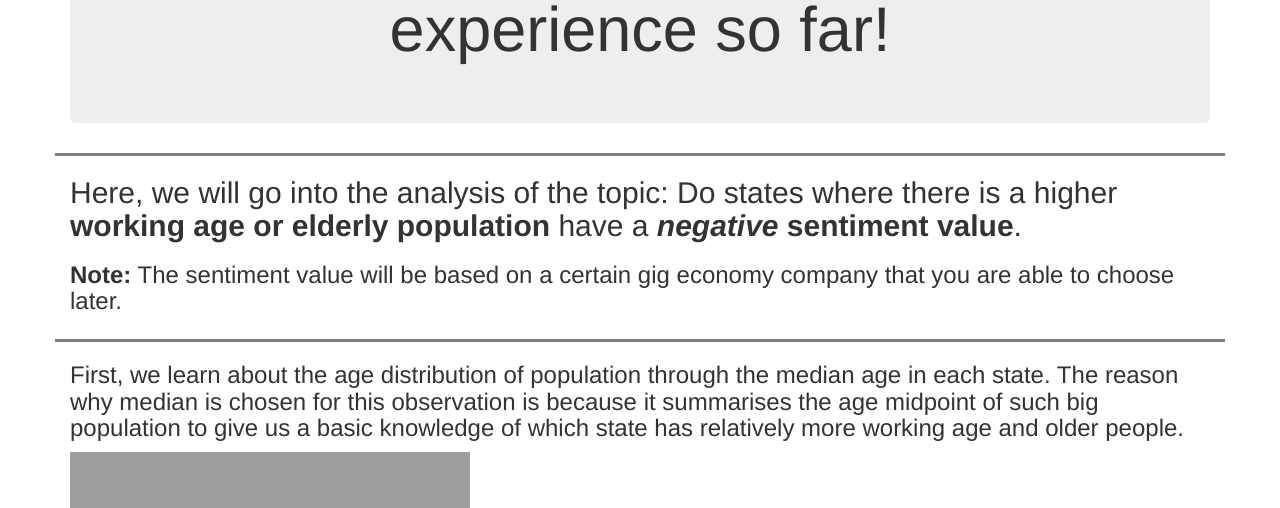
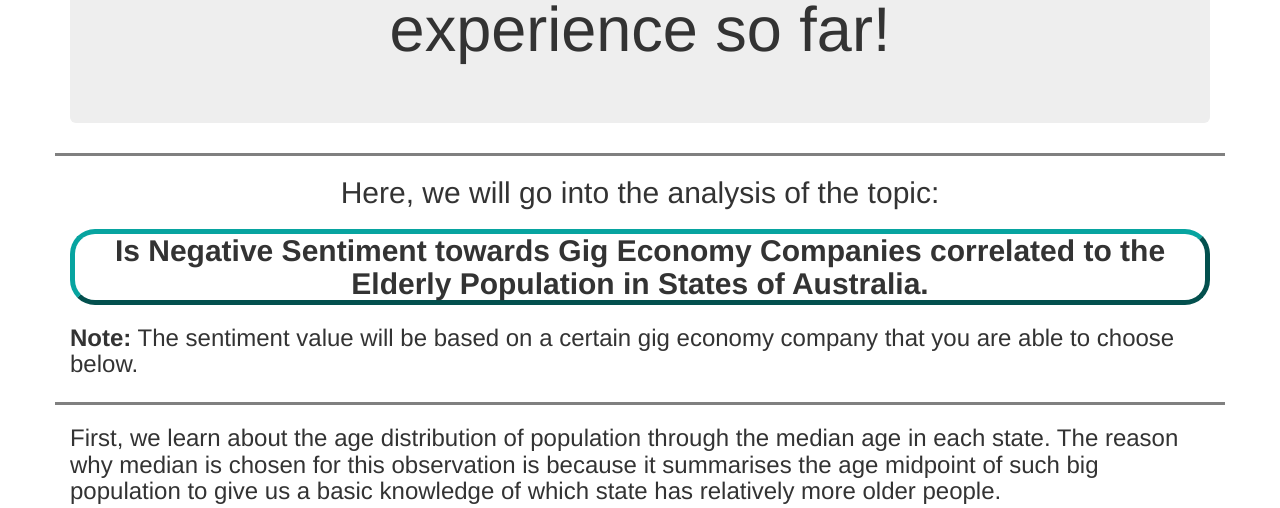
Before and after one commit to qchye/CloudComputingProject2_g33, a Flask app: template ansible/roles/application-frontend/files/frontend-app/app/templates/state_sentiment_pop.html in a window 1280 px wide. Shown: the part 197-705 px from the top of the page. Run offline with Flask 2, Linux system fonts and the light colour scheme; the template is opened without the code that fills it: most values are stand-ins (such as "Sample title", 1, 10 or a date in 2020); some libraries are stand-ins or nearby versions; grey boxes are pictures that could not be loaded.

Commit message:
done sentiment vs elderly population page

```diff
--- a/ansible/roles/application-frontend/files/frontend-app/app/app.py
+++ b/ansible/roles/application-frontend/files/frontend-app/app/app.py
@@ -2,6 +2,8 @@ import controller
 from flask import Flask, render_template, flash, redirect, url_for, session, request, logging, send_from_directory
 
 app = Flask(__name__, static_url_path='')
+
+app.config['SEND_FILE_MAX_AGE_DEFAULT'] = 0
 
 # Index
 @app.route('/')
@@ -24,23 +26,25 @@ def scenario():
         if id == "rohan":
             return render_template('about.html')
         if id == "alvin":
-            return render_template('about.html')
+            return render_template('state_sentiment_pop.html')
 
 
+# Sentiment vs Elderly Population
 @app.route('/sentiment_pop', methods=['GET', 'POST'])
 def sentimentPop():
     median_age_path = controller.GetMedAgePopulation()
-    wa_pop_path = controller.GetWAPopPercentage()
     elderly_pop_path = controller.GetElderlyPopPercentage()
+    keywords_with_data = controller.GetUsefulKeywords()
 
     if request.method == 'POST':
         selected = request.form['keyword']
-        keyword_sentiment_path = controller.GetKeywordSentiment(selected)
-        print("here " + selected)
 
-        return render_template('state_sentiment_pop.html', median_age_path=median_age_path, wa_pop_path=wa_pop_path, elderly_pop_path=elderly_pop_path, keyword_sentiment_path=keyword_sentiment_path)
+        (keyword_sentiment_path, isHypothesisTrue, isTasNegative, isSANegative,
+         lowestSentState, lowestSentValue) = controller.GetKeywordSentiment(selected)
 
-    return render_template('state_sentiment_pop.html', median_age_path=median_age_path, wa_pop_path=wa_pop_path, elderly_pop_path=elderly_pop_path)
+        return render_template('state_sentiment_pop.html', median_age_path=median_age_path, elderly_pop_path=elderly_pop_path, keyword_sentiment_path=keyword_sentiment_path, keywords_with_data=keywords_with_data, isHypothesisTrue=isHypothesisTrue, isTasNegative=isTasNegative, isSANegative=isSANegative, lowestSentState=lowestSentState, lowestSentValue=lowestSentValue)
+
+    return render_template('state_sentiment_pop.html', median_age_path=median_age_path, elderly_pop_path=elderly_pop_path, keywords_with_data=keywords_with_data)
 
 
 # Getting css file
--- a/ansible/roles/application-frontend/files/frontend-app/app/content/gigeco.css
+++ b/ansible/roles/application-frontend/files/frontend-app/app/content/gigeco.css
@@ -56,14 +56,8 @@ p {
   font-size: 30px;
 }
 
-.column {
-  flex: 50%;
+.sentiment-title-border {
+  text-align: center;
+  border: 5px outset #07a4a0;
+  border-radius: 25px;
 }
-
-.row {
-  display: flex;
-}
-
-#sentiment_img {
-  display: none;
-}
--- a/ansible/roles/application-frontend/files/frontend-app/app/templates/state_sentiment_pop.html
+++ b/ansible/roles/application-frontend/files/frontend-app/app/templates/state_sentiment_pop.html
@@ -7,9 +7,19 @@
 <div>
   <div class="row form-group border-top">
     <div class="col-lg-12">
-      <h2>Here, we will go into the analysis of the topic: Do states where there is a higher <strong>working age or elderly population</strong></population> have a <strong><em>negative</em> sentiment value</strong>.
+      <h2 style="text-align: center;">
+        Here, we will go into the analysis of the topic:
       </h2>
-      <h3><strong>Note:</strong> The sentiment value will be based on a certain gig economy company that you are able to choose later.
+      <h2 class="sentiment-title-border">
+        <strong
+          >Is Negative Sentiment towards Gig Economy Companies correlated to the
+          Elderly Population in States of Australia.</strong
+        >
+      </h2>
+
+      <h3>
+        <strong>Note:</strong> The sentiment value will be based on a certain
+        gig economy company that you are able to choose below.
       </h3>
     </div>
   </div>
@@ -18,9 +28,22 @@
 <div>
   <div class="row form-group border-top">
     <div class="col-lg-12">
-      <h3>First, we learn about the age distribution of population through the median age in each state. The reason why median is chosen for this observation is because it summarises the age midpoint of such big population to give us a basic knowledge of which state has relatively more working age and older people.</h3>
+      <h3>
+        First, we learn about the age distribution of population through the
+        median age in each state. The reason why median is chosen for this
+        observation is because it summarises the age midpoint of such big
+        population to give us a basic knowledge of which state has relatively
+        more older people.
+      </h3>
+
       <img src="{{median_age_path}}" />
-      <h3>From the bar chart above, we can see that South Australia and Tasmania have a higher median age which are 41.7 and 42 respectively whereas Northern Territory has 32.2 median age which is the lowest among all of the states in Australia.</h3>
+
+      <h3>
+        From the bar chart above, we can see that South Australia and Tasmania
+        have a higher median age which are 41.7 and 42 respectively whereas
+        Northern Territory has 32.2 median age which is the lowest among all of
+        the states in Australia.
+      </h3>
     </div>
   </div>
 </div>
@@ -28,20 +51,16 @@
 <div>
   <div class="row form-group border-top">
     <div class="col-lg-12">
+      <h3>Next, we look at the population of elderly people in each state</h3>
 
-      <h3>Next, we look at the population of working age and elderly people in each state</h3>
+      <img src="{{elderly_pop_path}}" />
 
-      <div class="row">
-        <div class="column">
-          <img src="{{wa_pop_path}}" />
-        </div>
-        <div class="column">
-          <img src="{{elderly_pop_path}}" />
-        </div>
-      </div>
-
-      <h3>From the working age population and elderly population figures above, we can see that it gives similar result through using median, i.e, South Australia and Tasmania have highest percentage of elderly whereas Northern Territory has the lowest elderly population</h3>
-
+      <h3>
+        From the elderly population figures above, we can see that it gives
+        similar result through using median, i.e, South Australia and Tasmania
+        have highest percentage of elderly whereas Northern Territory has the
+        lowest elderly population
+      </h3>
     </div>
   </div>
 </div>
@@ -49,28 +68,93 @@
 <div>
   <div class="row form-group border-top">
     <div class="col-lg-12">
+      <h3>
+        Now, it is time to observe how the
+        <strong>sentiment value (positive or negative)</strong> analysed through
+        the harvested Twitter data based on a gig economy companies correlates
+        with the elderly population in each states.
+      </h3>
 
-      <h3>Now, it is time to observe how the Twitter data regarding the <strong>sentiment value (positive or negative)</strong> based on a certain gig economy company correlates with the working age and elderly population in each states</h3>
-
-      <form action="/sentiment_pop" method="post" class=col-lg-12" >
+      <form action="/sentiment_pop" method="post">
         <div class="col-lg-10">
-          <select class="form-control" name="keyword" onchange="this.form.submit()">
+          <select
+            class="form-control"
+            name="keyword"
+            onchange="this.form.submit();"
+          >
             <option value="" selected>Select a keyword</option>
-            <option value="uber">Uber</option>
-            <option value="airbnb">Airbnb</option>
-          </select>
+            {% for keyword in keywords_with_data %}
+            <option value="{{keyword}}">{{keyword}}</option>
+            {% endfor %}
           </select>
         </div>
+
         <div>
-          <img src="{{keyword_sentiment_path}}" alt="waiting for input...">
+          <img src="{{keyword_sentiment_path}}" alt="" />
         </div>
       </form>
-<!--
-      <div class="col-lg-2">
-        <button class="btn btn-primary" type="submit">Submit</button>
-      </div> -->
     </div>
   </div>
 </div>
 
+<div>
+  <h3>
+    As we observed previously that South Australia and Tasmania have relatively
+    higher proportions of elderly people. We will now dive deeper looking at the
+    sentiment value which is based on the gig economy companies.
+  </h3>
+
+  {% if isHypothesisTrue %}
+  <h3>
+    From the figure above, it is proven that elderly people do have negative
+    sentiment attached towards gig economy in general.
+  </h3>
+
+  {% else %} {% if not isTasNegative %}
+  <h3>
+    In Tasmania, the bar chart shows result of positive feelings from the
+    elderly people which contradicts to the hypothesis we made earlier.
+  </h3>
+  {% endif %} {% if not isSANegative %}
+  <h3>
+    In South Australia, a bigger proportions of the elderly people do possess
+    positive sentiment towards the gig economy which denies the hypothesis we
+    made earlier.
+  </h3>
+  {% endif %}
+
+  <h3>
+    We can see that {{lowestSentState}} has the lowest sentiment value
+    ({{lowestSentValue}}%) which can be positive or negative.
+  </h3>
+
+  {% if (lowestSentState != 'SA') and (lowestSentState != 'TAS') %}
+  <h3>
+    We can't conclude our hypothesis as the elderly population in
+    {{lowestSentState}} is not higher than in South Australia and Tasmania.
+  </h3>
+  {% elif (lowestSentState == 'SA') %} {% if not isTasNegative %}
+  <h3>
+    Even though South Australia has the most negative sentiment, we can't
+    conclude that elderly people do have a much negative feelings towards gig
+    economy because the sentiment value result is positive for Tasmania which
+    has a similar proportions of elderly people as in South Australia.
+  </h3>
+  {% endif %} {% elif (lowestSentState == 'TAS') %} {% if not isSANegative %}
+  <h3>
+    Even though Tasmania has the most negative sentiment, we can't conclude that
+    elderly people do have a much negative feelings towards gig economy because
+    the sentiment value result is positive for South Australia which has a
+    similar proportions of elderly people as in Tasmania.
+  </h3>
+  {% endif %} {% endif %} {% endif %}
+
+  <h3>
+    <strong>Note: </strong>States with 0% of sentiment value should be ignored
+    due to the lack of Twitter data for sentiment analysis
+  </h3>
+
+  <div class="col-lg-12 bottom-space"></div>
+</div>
+
 {% endblock %}
```
Also changed, not shown: ansible/roles/application-frontend/files/frontend-app/app/controller.py (+101 -86 lines), ansible/roles/application-frontend/files/frontend-app/app/couchdb_requests.py (+10 -5 lines), ansible/roles/application-frontend/files/frontend-app/app/templates/about.html (+16 -11 lines), ansible/roles/application-frontend/files/frontend-app/app/templates/home.html (+58 -22 lines), ansible/roles/application-frontend/files/frontend-app/app/img/keywordSentiment.png, ansible/roles/application-frontend/files/frontend-app/app/img/stateGig.png.
